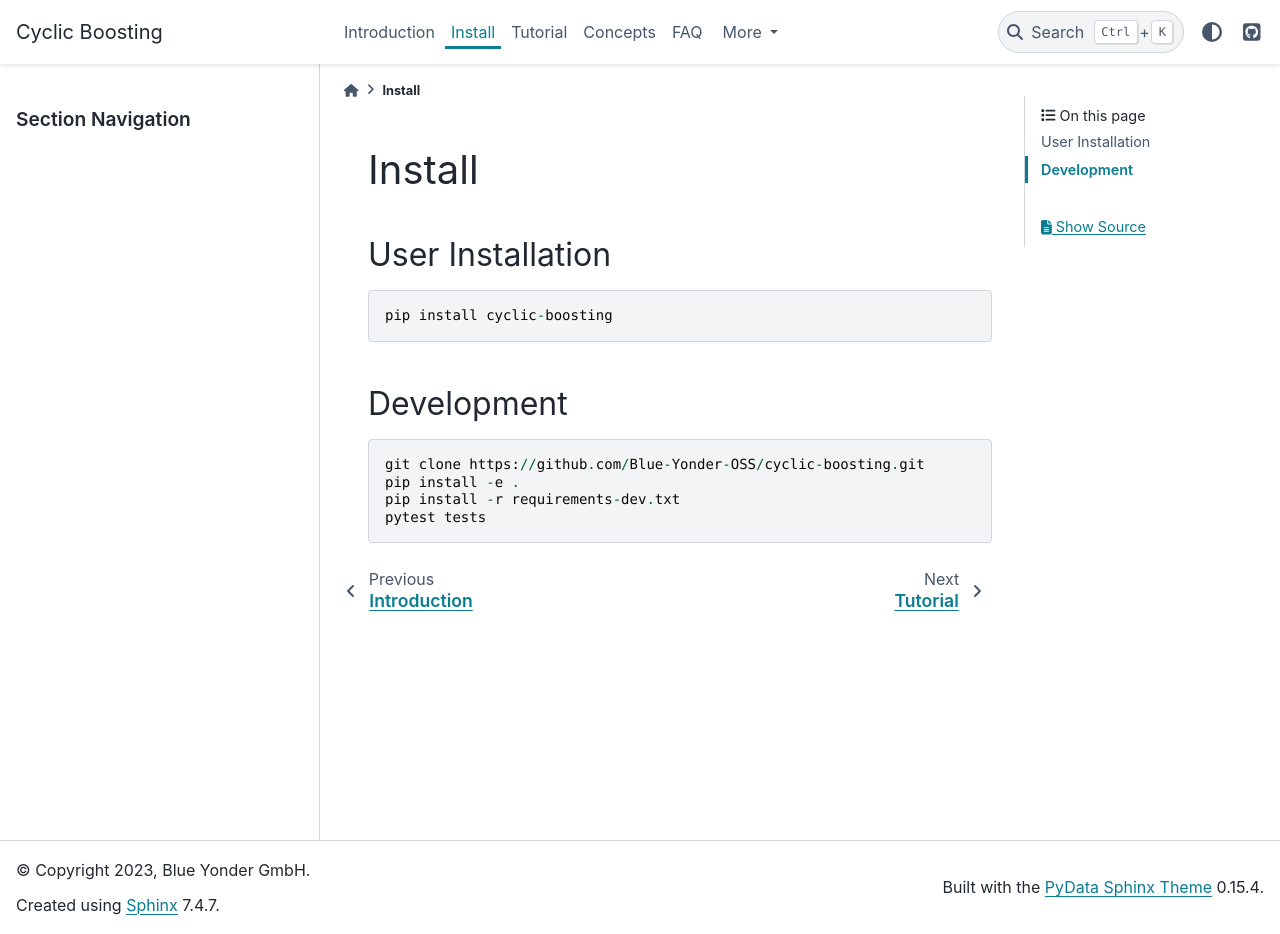
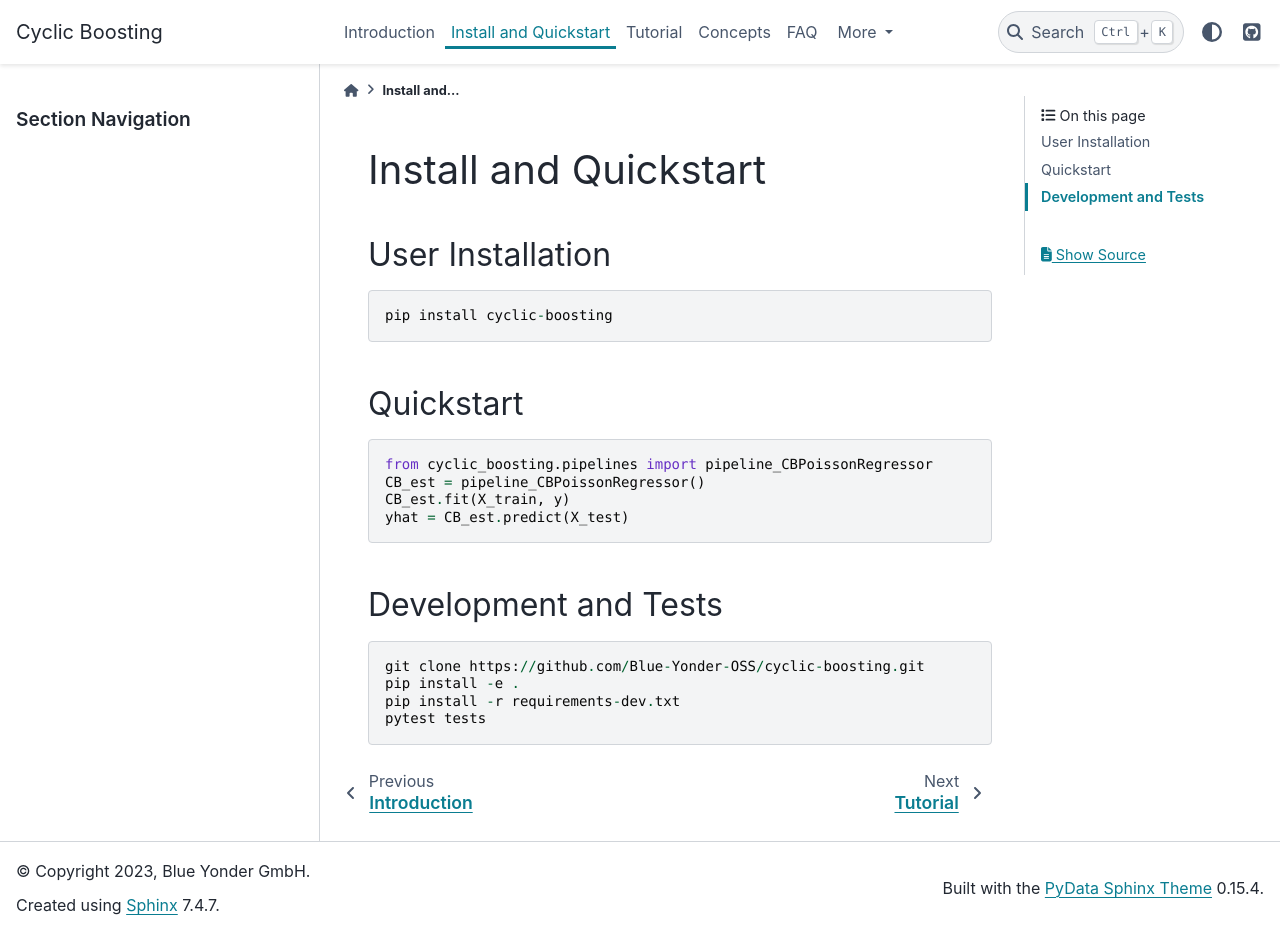
Before and after one commit to Blue-Yonder-OSS/cyclic-boosting, a Sphinx documentation site: the page built from docs/source/install.md, in a window 1280 px wide and 934 px high. Built offline with Sphinx 7.4.7 and the PyData theme 0.15.4, drawn with Linux system fonts in a browser that asks for light colours.

Commit message:
quickstart

````diff
--- a/docs/source/install.md
+++ b/docs/source/install.md
@@ -1,16 +1,26 @@
-# Install
+# Install and Quickstart
 
 User Installation
 -----------------
 
-```python
+```
 pip install cyclic-boosting
 ```
 
-Development
------------
+Quickstart
+----------
 
 ```python
+from cyclic_boosting.pipelines import pipeline_CBPoissonRegressor
+CB_est = pipeline_CBPoissonRegressor()
+CB_est.fit(X_train, y)
+yhat = CB_est.predict(X_test)
+```
+
+Development and Tests
+---------------------
+
+```
 git clone https://github.com/Blue-Yonder-OSS/cyclic-boosting.git
 pip install -e .
 pip install -r requirements-dev.txt
````
Also changed, not shown: README.md (+14 -0 lines).
